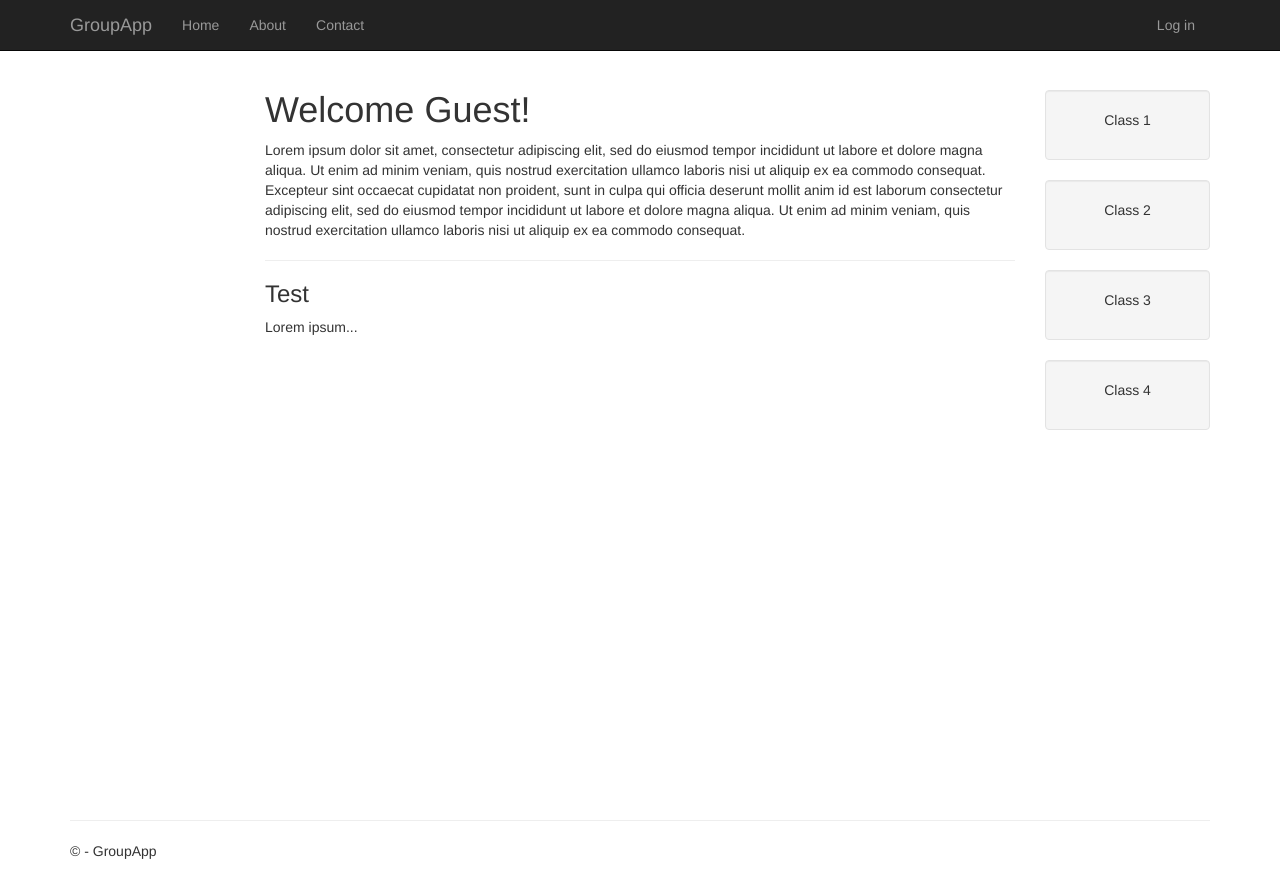
After one commit to cmgrimm/IE481GroupApp, a Django app: page /classPage in a window 1280 px wide. The commit adds this page. Run offline with Django 3.2, Linux system fonts and the light colour scheme; some libraries are stand-ins or nearby versions.

Commit message:
added classPage

```diff
--- a/IE481GroupApp/urls.py
+++ b/IE481GroupApp/urls.py
@@ -17,6 +17,7 @@ import app.views
 urlpatterns = [
     # Examples:
     url(r'^$', app.views.home, name='home'),
+    url(r'^classPage$', app.views.classPage, name='classPage'),
     url(r'^contact$', app.views.contact, name='contact'),
     url(r'^about', app.views.about, name='about'),
     url(r'^login/$',
--- /dev/null
+++ b/app/templates/app/classPage.html
@@ -0,0 +1,41 @@
+{% extends "app/layout.html" %}
+
+{% block content %}
+
+
+<div class="container-fluid text-center">
+  <div class="row content">
+    <div class="col-sm-2 sidenav">
+    </div>
+    <div class="col-sm-8 text-left">
+
+      {% if user.is_authenticated %}
+         <h1>Hello {{ user.username }}!</h1>
+      {% else %}
+         <h1>Welcome Guest!</h1>
+      {% endif %}
+
+      <p>Lorem ipsum dolor sit amet, consectetur adipiscing elit, sed do eiusmod tempor incididunt ut labore et dolore magna aliqua. Ut enim ad minim veniam, quis nostrud exercitation ullamco laboris nisi ut aliquip ex ea commodo consequat. Excepteur sint occaecat cupidatat non proident, sunt in culpa qui officia deserunt mollit anim id est laborum consectetur adipiscing elit, sed do eiusmod tempor incididunt ut labore et dolore magna aliqua. Ut enim ad minim veniam, quis nostrud exercitation ullamco laboris nisi ut aliquip ex ea commodo consequat.</p>
+      <hr>
+      <h3>Test</h3>
+      <p>Lorem ipsum...</p>
+    </div>
+    <div class="col-sm-2 sidenav">
+      <div class="well">
+        <p>Class 1</p>
+      </div>
+      <div class="well">
+        <p>Class 2</p>
+      </div>
+      <div class="well">
+        <p>Class 3</p>
+      </div>
+      <div class="well">
+        <p>Class 4</p>
+      </div>
+    </div>
+  </div>
+</div>
+
+
+{% endblock %}
--- a/app/views.py
+++ b/app/views.py
@@ -7,6 +7,16 @@ from django.http import HttpRequest
 from django.template import RequestContext
 from datetime import datetime
 from app.forms import NewAccount
+from django.http import HttpResponseRedirect
+
+
+def classPage(request):
+    """Renders class page"""
+    assert isinstance(request,HttpRequest)
+    return render(
+        request,
+        'app/classPage.html'
+    )
 
 def profile(request):
     """Renders profile page"""
@@ -20,13 +30,16 @@ def newaccount(request):
     """renders account creation page"""
     assert isinstance(request,HttpRequest)
     f = NewAccount()
-    return render(
-        request,
-        'app/newaccount.html',
-        {
-            'myForm':f
-        }
-    )
+    if request.method == 'POST':
+        return HttpResponseRedirect('profile')
+    else:
+        return render(
+            request,
+            'app/newaccount.html',
+            {
+                'myForm':f
+            }
+        )
 
 def recovery(request):
     """Renders account recovery page"""
```
Also changed, not shown: app/templates/app/recovery.html (+9 -8 lines), 3 other files.
